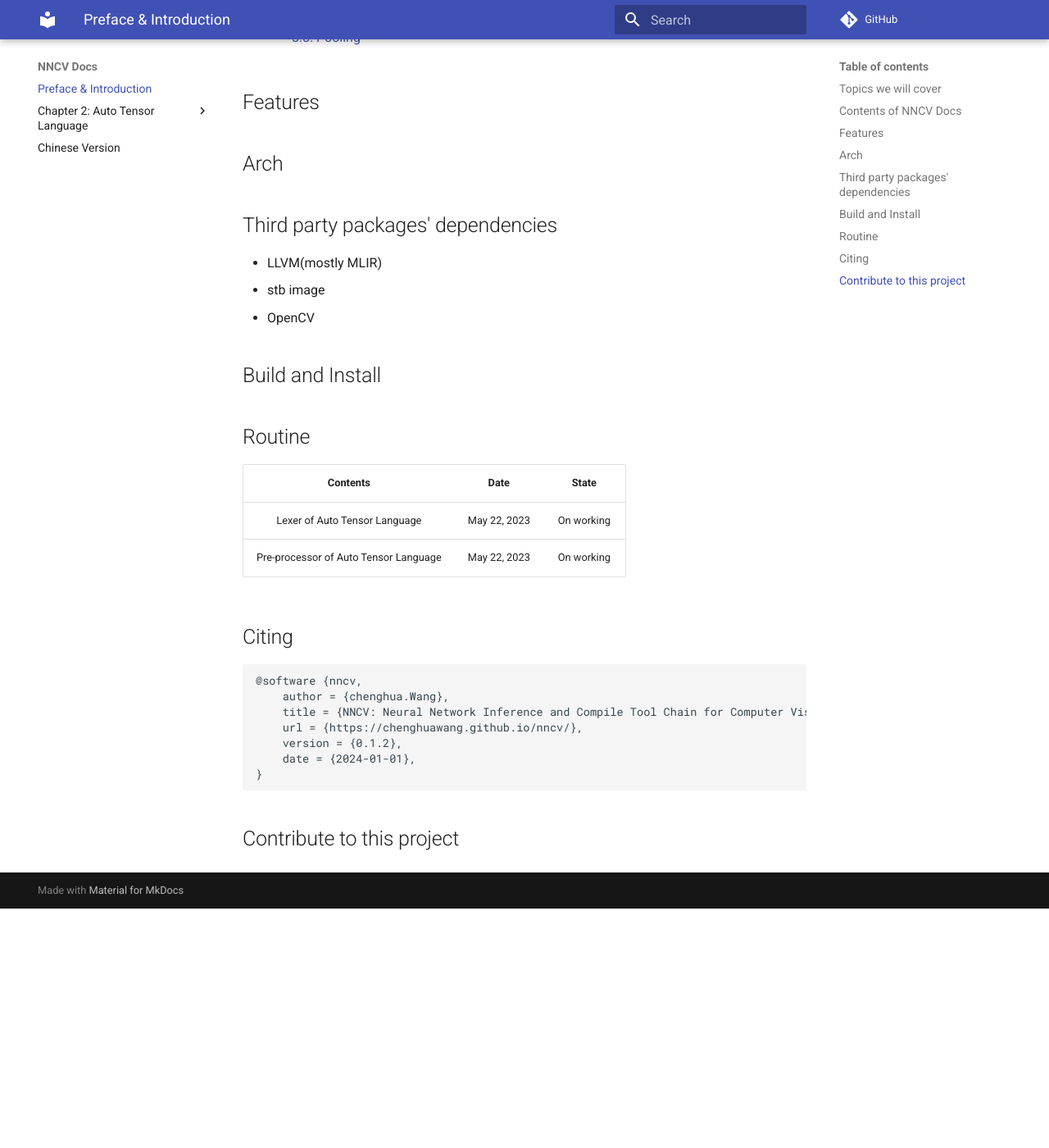
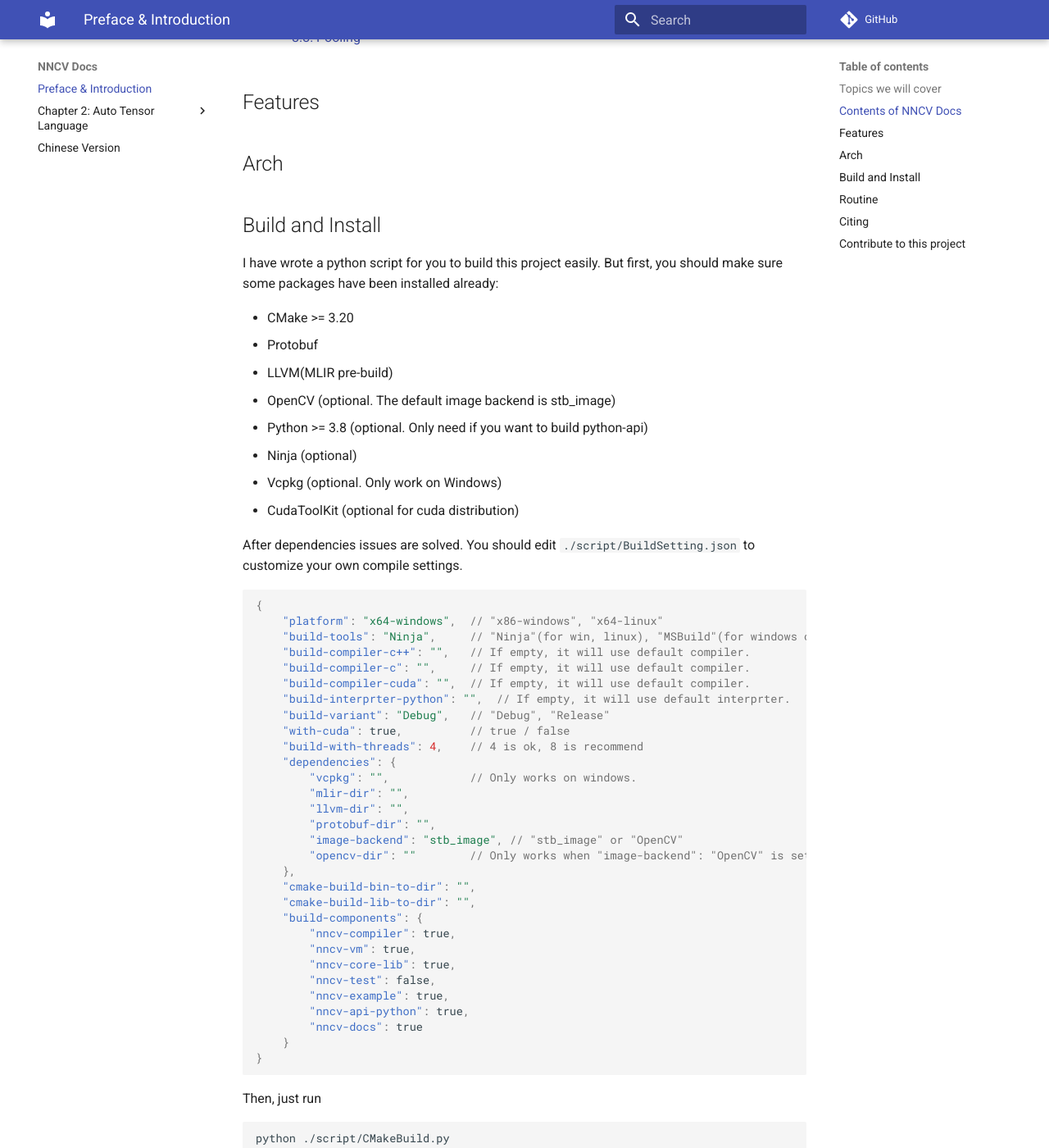
Before and after one commit to chenghuaWang/nncv, an MkDocs documentation site: the page built from docs/docs/index.md, in a window 1280 px wide and 1400 px high, scrolled down 2117 px. Shown: the whole window at 82% size. Built offline with MkDocs 1.6.1 and Material for MkDocs 9.7.7, drawn with Linux system fonts in a browser that asks for light colours; comment, search, counter and statistics services are not loaded; before the commit the page ends 3225 px from its top, so only the background shows below that; some of the changed text lies outside the part shown.

Commit message:
[add] build scripts and documents

````diff
--- a/docs/docs/index.md
+++ b/docs/docs/index.md
@@ -70,13 +70,61 @@
 
 ## Arch
 
-## Third party packages' dependencies
+## Build and Install
 
-* LLVM(mostly MLIR)
-* stb image
-* OpenCV
+I have wrote a python script for you to build this project easily. But first, you should make sure some packages have been installed already:
 
-## Build and Install
+* CMake >= 3.20
+* Protobuf
+* LLVM(MLIR pre-build)
+* OpenCV (optional. The default image backend is stb_image)
+* Python >= 3.8 (optional. Only need if you want to build python-api)
+* Ninja (optional)
+* Vcpkg (optional. Only work on Windows)
+* CudaToolKit (optional for cuda distribution)
+
+After dependencies issues are solved. You should edit `./script/BuildSetting.json` to customize your own compile settings.
+
+```json
+{
+    "platform": "x64-windows",  // "x86-windows", "x64-linux"
+    "build-tools": "Ninja",     // "Ninja"(for win, linux), "MSBuild"(for windows only)
+    "build-compiler-c++": "",   // If empty, it will use default compiler.
+    "build-compiler-c": "",     // If empty, it will use default compiler.
+    "build-compiler-cuda": "",  // If empty, it will use default compiler.
+    "build-interprter-python": "",  // If empty, it will use default interprter.
+    "build-variant": "Debug",   // "Debug", "Release"
+    "with-cuda": true,          // true / false
+    "build-with-threads": 4,    // 4 is ok, 8 is recommend
+    "dependencies": {
+        "vcpkg": "",            // Only works on windows.
+        "mlir-dir": "",
+        "llvm-dir": "",
+        "protobuf-dir": "",
+        "image-backend": "stb_image", // "stb_image" or "OpenCV"
+        "opencv-dir": ""        // Only works when "image-backend": "OpenCV" is setted.
+    },
+    "cmake-build-bin-to-dir": "",
+    "cmake-build-lib-to-dir": "",
+    "build-components": {
+        "nncv-compiler": true,
+        "nncv-vm": true,
+        "nncv-core-lib": true,
+        "nncv-test": false,
+        "nncv-example": true,
+        "nncv-api-python": true,
+        "nncv-docs": true
+    }
+}
+```
+
+Then, just run
+
+```shell
+python ./script/CMakeBuild.py
+```
+
+This script will do everything for you !!!
 
 ## Routine
 
--- a/docs/mkdocs.yml
+++ b/docs/mkdocs.yml
@@ -16,6 +16,13 @@
 markdown_extensions:
   - pymdownx.arithmatex:
       generic: true
+  - pymdownx.highlight:
+      anchor_linenums: true
+      line_spans: __span
+      pygments_lang_class: true
+  - pymdownx.inlinehilite
+  - pymdownx.snippets
+  - pymdownx.superfences
 
 extra_javascript:
   - javascripts/mathjax.js
````
Also changed, not shown: 2 other files.
